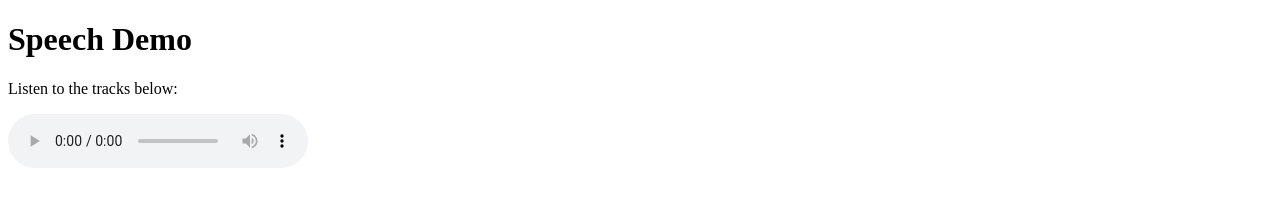
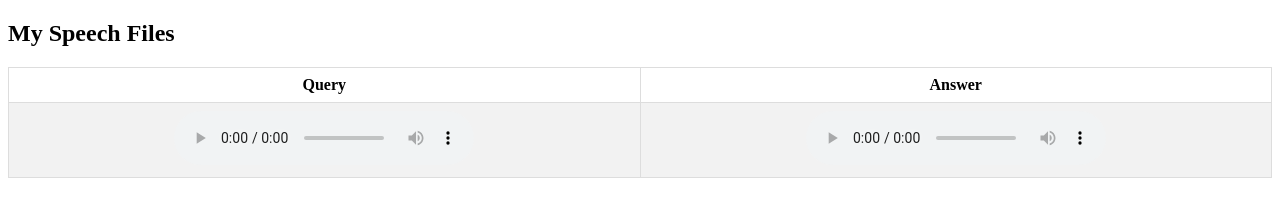
Before and after one commit to mortezaro/speech_demo, a plain HTML site: page index.html in a window 1280 px wide. Drawn offline with Linux system fonts and the light colour scheme.

Commit message:
Update index.html

```diff
--- a/index.html
+++ b/index.html
@@ -1,14 +1,36 @@
- <!DOCTYPE html>
+<!DOCTYPE html>
 <html>
 <head>
-  <title>Speech Demo</title>
+    <title>My Speech Files</title>
+    <style>
+        table {
+            width: 100%;
+            border-collapse: collapse;
+        }
+        td, th {
+            border: 1px solid #ddd;
+            padding: 8px;
+            text-align: center;
+        }
+        tr:nth-child(even){background-color: #f2f2f2;}
+    </style>
 </head>
 <body>
-  <h1>Speech Demo</h1>
-  <p>Listen to the tracks below:</p>
-  <audio controls>
-    <source src="path-to-your-music-file.mp3" type="audio/mpeg">
-    Your browser does not support the audio tag.
-  </audio>
+
+<h2>My Speech Files</h2>
+
+<table>
+  <tr>
+    <th>Query</th>
+    <th>Answer</th>
+  </tr>
+  <!-- Repeat this block for each query-answer pair -->
+  <tr>
+    <td><audio controls><source src="query_1.mp3" type="audio/mpeg">Your browser does not support the audio tag.</audio></td>
+    <td><audio controls><source src="answer_1.mp3" type="audio/mpeg">Your browser does not support the audio tag.</audio></td>
+  </tr>
+  <!-- Add more rows as needed -->
+</table>
+
 </body>
 </html>
```
